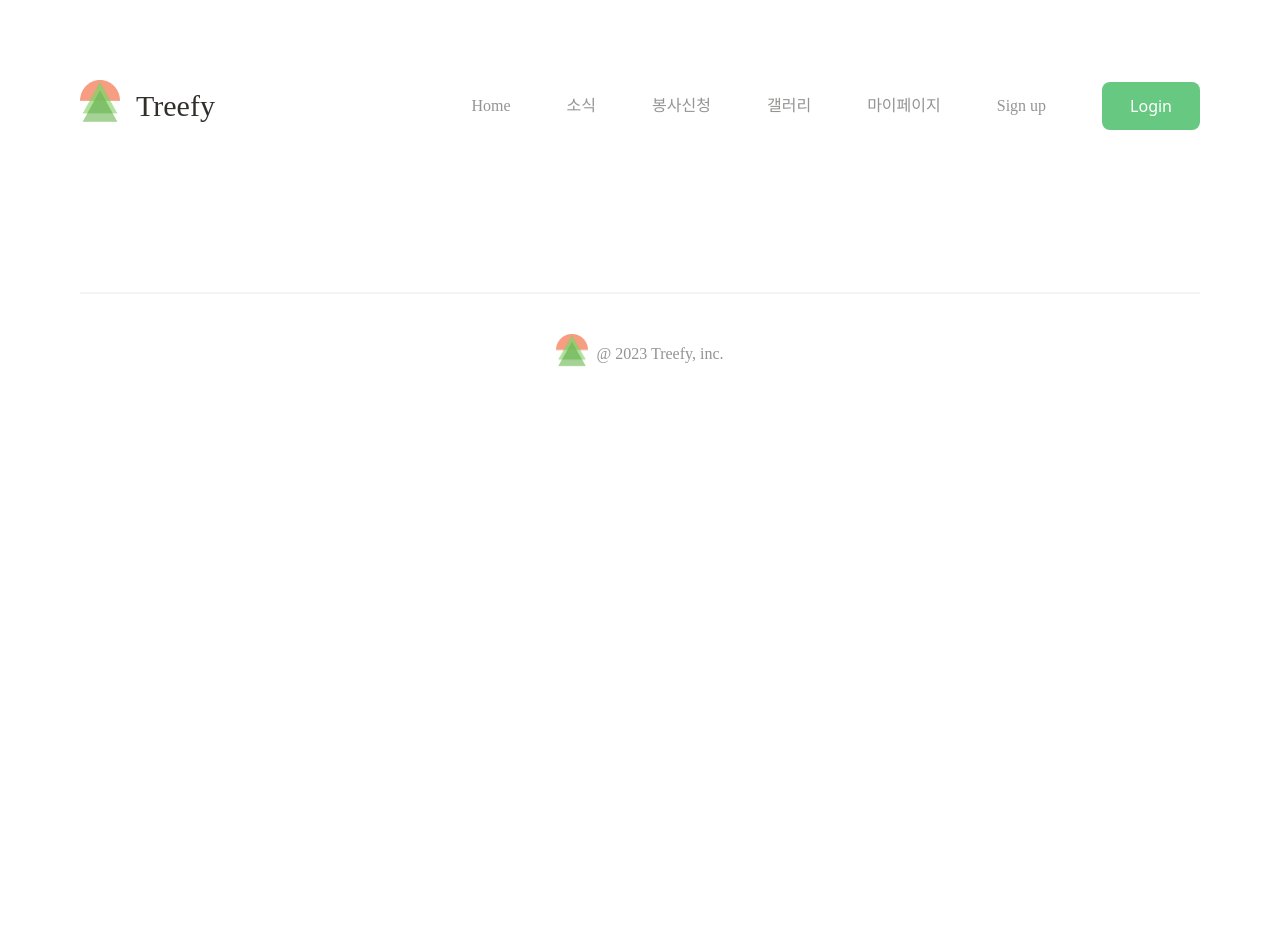
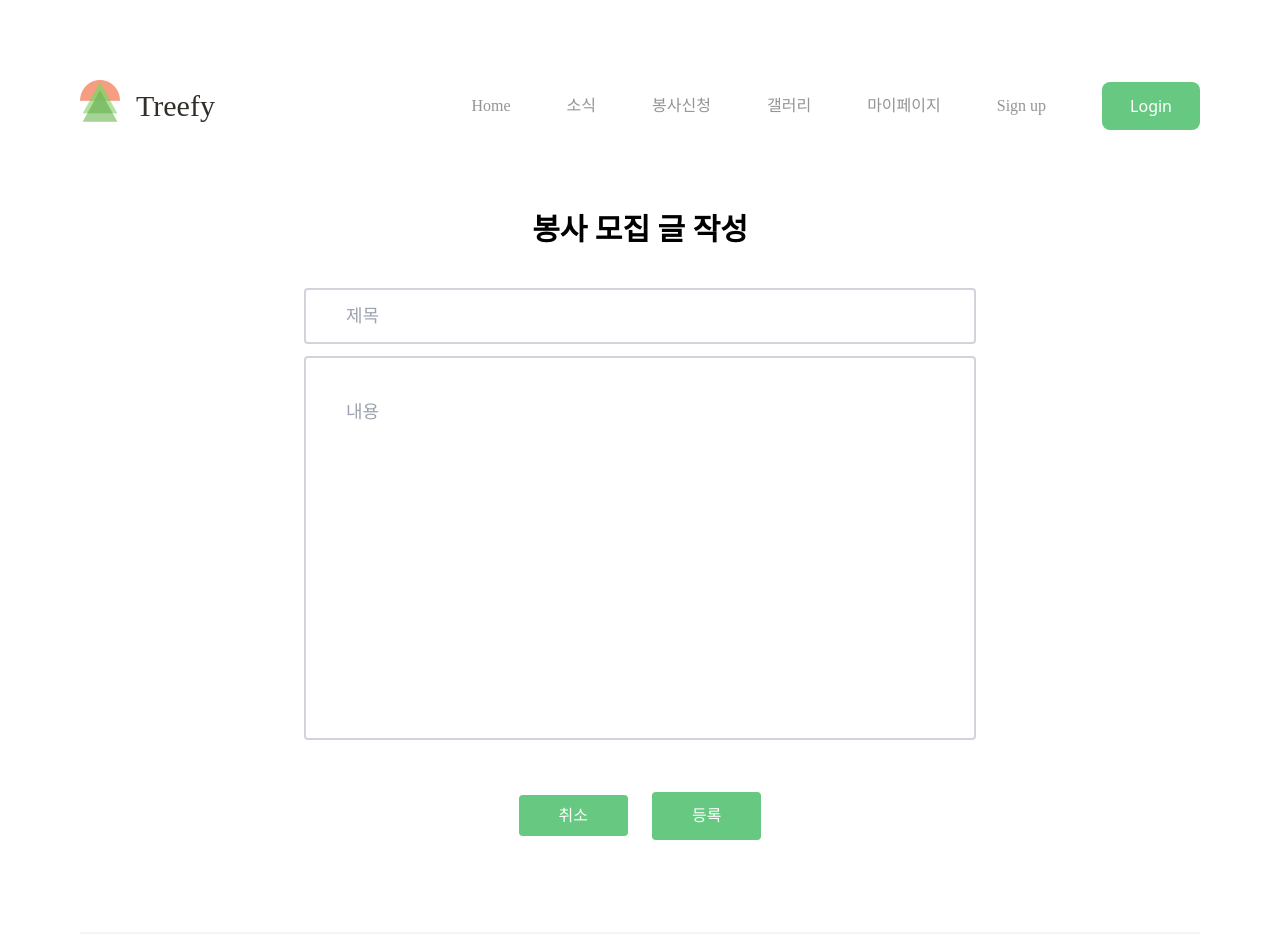
Before and after one commit to gyuiru/Treefy-FE, a Vue app: page /write in a window 1280 px wide. Shown: the top 952 px of the page. Before the commit the page ends 800 px from the top, so only its background shows below. Built offline with nearby package versions, Linux system fonts and the light colour scheme.

Commit message:
feat: write componentデザイン完成
Write componentのデザイン完成

#7

```diff
--- /dev/null
+++ b/src/components/Write.vue
@@ -0,0 +1,39 @@
+<template>
+  <div class="container min-w-full text-center">
+    <div class="flex flex-col items-center mb-10">
+      <p class="font-pretendard text-3xl font-bold mb-10">봉사 모집 글 작성</p>
+      <input v-model="post.title" type="text" class="focus:outline-none resize-none text-lg font-pretendard pl-10 pr-10 p-3 mb-3 border-2 border-gray-300 rounded w-3/5" placeholder="제목">
+      <textarea v-model="post.content" type="text" class="focus:outline-none resize-none text-lg font-pretendard p-10 border-2 border-gray-300 rounded w-3/5 h-96" placeholder="내용"></textarea>
+    </div>
+    <router-link to="/list" class="bg-custom-btn-green rounded p-3 pl-10 pr-10 m-3 text-white font-pretendard">취소</router-link>
+    <button @click="submitPost" class="bg-custom-btn-green rounded p-3 pl-10 pr-10 m-3 text-white font-pretendard">등록</button>
+  </div>
+</template>
+
+<script lang="ts">
+import { defineComponent, reactive } from 'vue';
+import { useStore } from '../store';
+import { useRouter } from 'vue-router';
+
+export default defineComponent({
+  setup() {
+    const store = useStore();
+    const router = useRouter();
+    const post = reactive({ title: '', content: ''});
+
+    function submitPost() {
+      store.setPost(post);
+      console.log(store.post);
+      router.push('/list/join');
+    }
+
+    return {
+      post, submitPost
+    }
+  }
+})
+</script>
+
+<style>
+
+</style>
```
Also changed, not shown: src/router.ts (+6 -1 lines).
